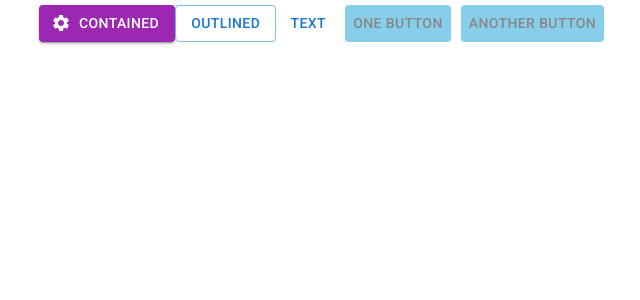
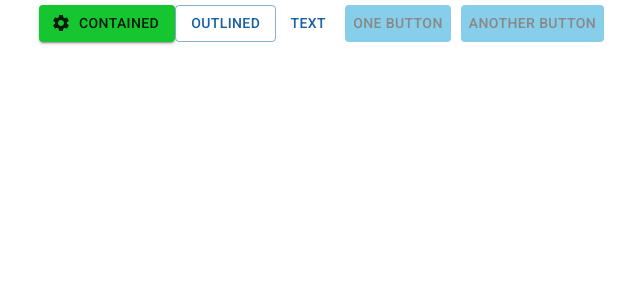
Before and after one commit to PaccyC/material-ui-project, a React (Create React App) app: page / in a window 1280 px wide. Shown: the top 300 px of the page, without its empty margins (316-956 px from the left). Built offline with nearby package versions, Linux system fonts and the light colour scheme.

Commit message:
added components setup

```diff
--- a/src/index.tsx
+++ b/src/index.tsx
@@ -2,6 +2,8 @@ import React from 'react';
 import ReactDOM from 'react-dom/client';
 import './index.css';
 import App from './App';
+import { ThemeProvider } from '@mui/material';
+import { theme } from './theme';
 
 
 const root = ReactDOM.createRoot(
@@ -9,6 +11,9 @@ const root = ReactDOM.createRoot(
 );
 root.render(
   <React.StrictMode>
+    <ThemeProvider theme={theme}>
+
     <App />
+    </ThemeProvider>
   </React.StrictMode>
 );
--- /dev/null
+++ b/src/theme.ts
@@ -0,0 +1,14 @@
+import { createTheme } from "@mui/material";
+
+
+export const theme= createTheme({
+    palette:{
+        primary:{
+            main:"#1760a5",
+            light:"skbluee"
+        },
+        secondary:{
+            main:"#15c630"
+        }
+    }
+})
```
Also changed, not shown: src/components/Feed.tsx (added, +10 -0 lines), src/components/Navbar.tsx (added, +10 -0 lines), src/components/Rightbar.tsx (added, +10 -0 lines), src/components/Sidebar.tsx (added, +10 -0 lines).
